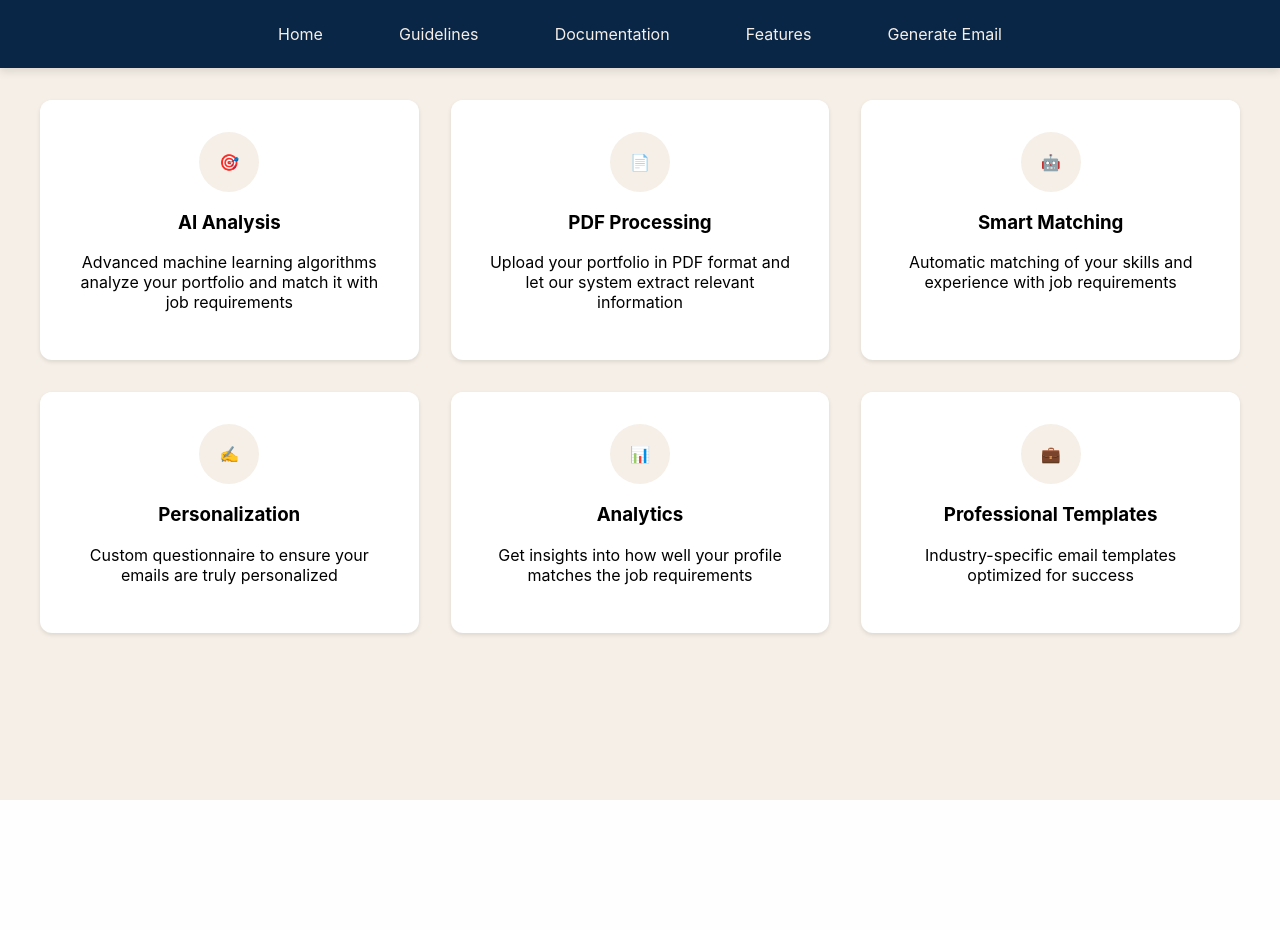
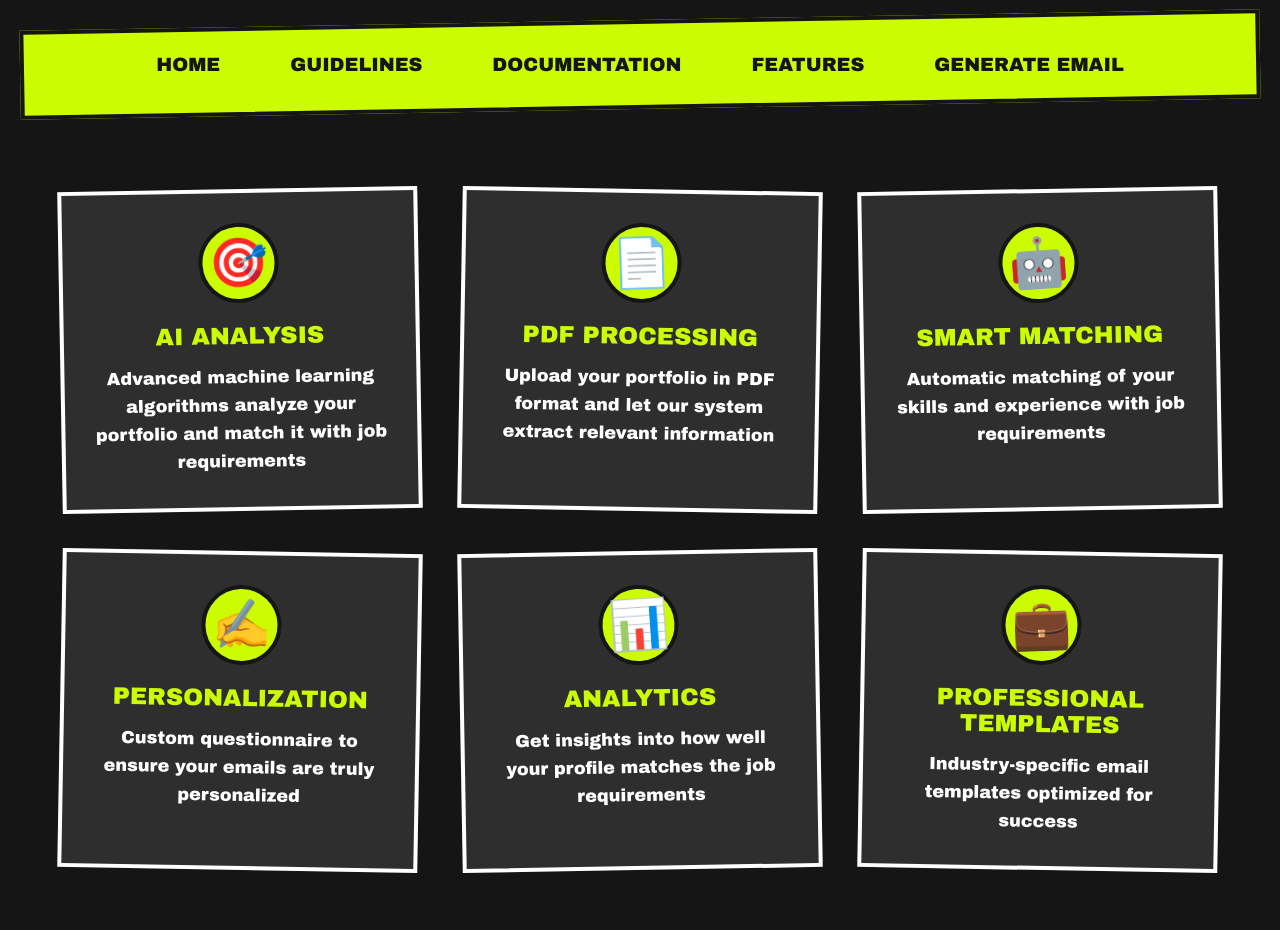
Before and after one commit to Adiiiicodes/Cold_email_Pro, a Flask app: page /features in a window 1280 px wide. Before the commit the page ends 800 px from the top, so only its background shows below. Run offline with Flask 3, Linux system fonts and the light colour scheme.

Commit message:
Update features.css

```diff
--- a/static/css/features.css
+++ b/static/css/features.css
@@ -1,70 +1,156 @@
-:root {
-    --primary: #0A2647;
-    --secondary: #F5EFE7;
+* {
+    margin: 0;
+    padding: 0;
+    box-sizing: border-box;
+    font-family: 'Arial Black', 'Helvetica Bold', sans-serif;
 }
 
 body {
-    font-family: 'Inter', sans-serif;
-    background: var(--secondary);
-    margin: 0;
-    padding: 0;
+    background: #151515;
+    min-height: 100vh;
+    padding: clamp(10px, 2vw, 20px);
+    cursor: default;
+    overflow-x: hidden;
 }
 
 .nav {
-    background: var(--primary);
-    padding: 1rem;
-    box-shadow: 0 4px 8px rgba(0,0,0,0.1);
+    background: #CBFC01;
+    padding: clamp(15px, 3vw, 20px);
+    margin-bottom: clamp(20px, 4vw, 40px);
+    border: 4px solid #151515;
+    box-shadow: 8px 8px 0px #151515;
+    position: relative;
+    transform: rotate(-1deg);
+    width: 100%;
 }
 
 .nav-links {
     display: flex;
-    justify-content: space-around;
-    max-width: 800px;
-    margin: 0 auto;
+    justify-content: center;
+    gap: clamp(15px, 3vw, 30px);
+    transform: rotate(1deg);
+    flex-wrap: wrap;
 }
 
 .nav-links a {
-    color: var(--secondary);
+    color: #151515;
     text-decoration: none;
-    padding: 0.5rem 1rem;
-    border-radius: 8px;
+    font-weight: 900;
+    font-size: clamp(1rem, 2vw, 1.2rem);
+    padding: 10px 20px;
+    transition: transform 0.2s;
+    text-transform: uppercase;
+    white-space: nowrap;
+}
+
+.nav-links a:hover {
+    transform: translateY(-5px);
+    background: #151515;
+    color: #CBFC01;
 }
 
 .features-container {
-    max-width: 1200px;
-    margin: 2rem auto;
-    padding: 0 1rem;
+    max-width: 1400px;
+    margin: 0 auto;
+    padding: clamp(10px, 2vw, 20px);
 }
 
 .feature-grid {
     display: grid;
     grid-template-columns: repeat(auto-fit, minmax(300px, 1fr));
-    gap: 2rem;
-    margin-top: 2rem;
+    gap: clamp(20px, 4vw, 40px);
+    padding: clamp(10px, 2vw, 20px);
 }
 
 .feature-card {
-    background: white;
-    padding: 2rem;
-    border-radius: 12px;
+    background: #2E2E2E;
+    border: 4px solid #FFFFFF;
+    padding: clamp(20px, 4vw, 30px);
+    transition: transform 0.2s;
+    position: relative;
     text-align: center;
-    transition: transform 0.3s;
-    box-shadow:
-        0 2px 4px rgba(0,0,0,0.1),
-        inset 0 1px 1px rgba(255,255,255,0.9);
+}
+
+.feature-card:nth-child(odd) {
+    transform: rotate(-1deg);
+}
+
+.feature-card:nth-child(even) {
+    transform: rotate(1deg);
 }
 
 .feature-card:hover {
-    transform: translateY(-5px);
+    transform: translateY(-10px) rotate(0deg);
+    box-shadow: 8px 8px 0px #CBFC01;
 }
 
 .feature-icon {
-    width: 60px;
-    height: 60px;
-    margin: 0 auto 1rem;
-    background: var(--secondary);
+    font-size: clamp(2rem, 4vw, 3rem);
+    margin-bottom: clamp(15px, 3vw, 20px);
+    background: #CBFC01;
+    width: 80px;
+    height: 80px;
+    border: 4px solid #151515;
     border-radius: 50%;
     display: flex;
     align-items: center;
     justify-content: center;
+    margin: 0 auto 20px;
+    transform: rotate(-3deg);
 }
+
+.feature-card h3 {
+    color: #CBFC01;
+    margin-bottom: 15px;
+    font-size: clamp(1.5rem, 1.3vw, 2rem);
+    text-transform: uppercase;
+}
+
+.feature-card p {
+    color: #FFFFFF;
+    font-size: clamp(1rem, 2vw, 1.1rem);
+    line-height: 1.6;
+}
+
+/* Responsive breakpoints */
+@media (max-width: 768px) {
+    .nav-links {
+        flex-direction: column;
+        align-items: center;
+        text-align: center;
+    }
+
+    .nav-links a {
+        width: 100%;
+        padding: 15px;
+    }
+
+    .feature-grid {
+        grid-template-columns: 1fr;
+    }
+
+    .feature-card {
+        transform: none !important;
+    }
+
+    .feature-card:hover {
+        transform: translateY(-5px) !important;
+    }
+}
+
+@media (max-width: 480px) {
+    .feature-card h3 {
+        font-size: 1.5rem;
+    }
+
+    .feature-card p {
+        font-size: 1rem;
+    }
+}
+
+/* For devices that prefer reduced motion */
+@media (prefers-reduced-motion: reduce) {
+    .feature-card, .nav-links a {
+        transition: none;
+    }
+}
```
